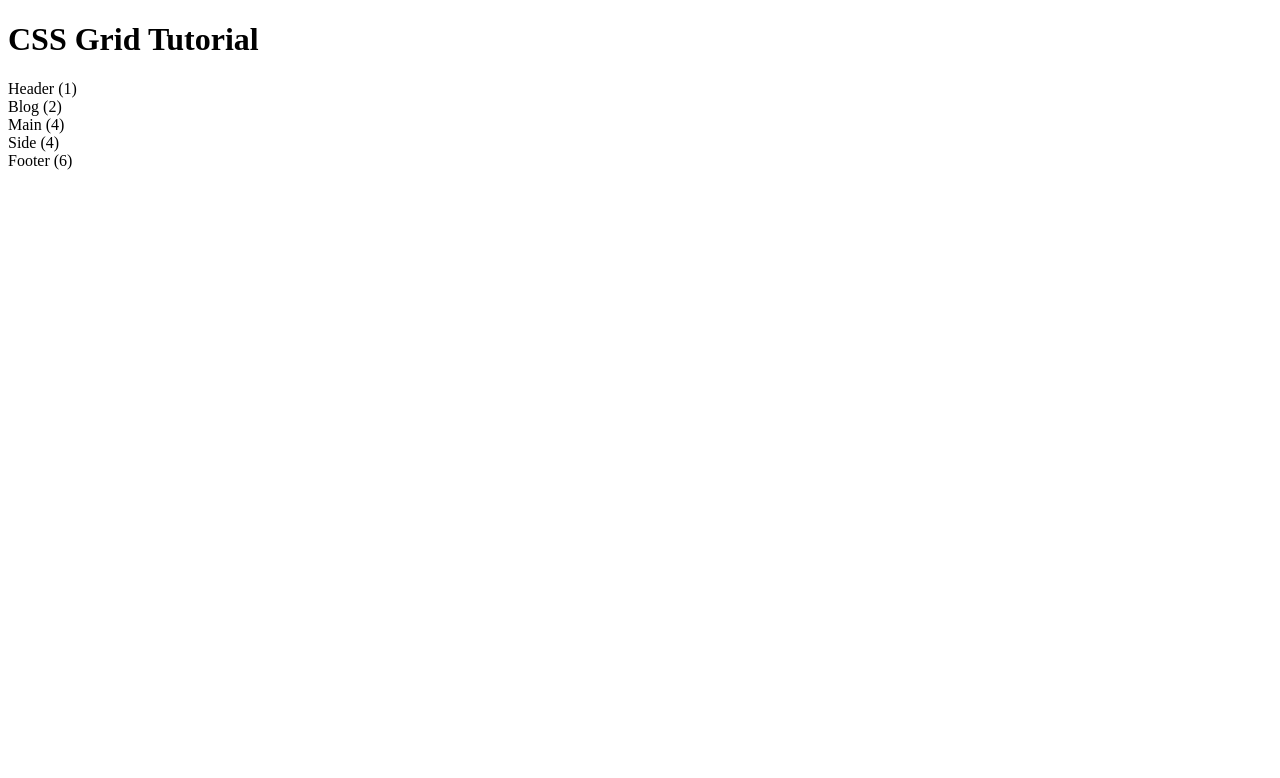
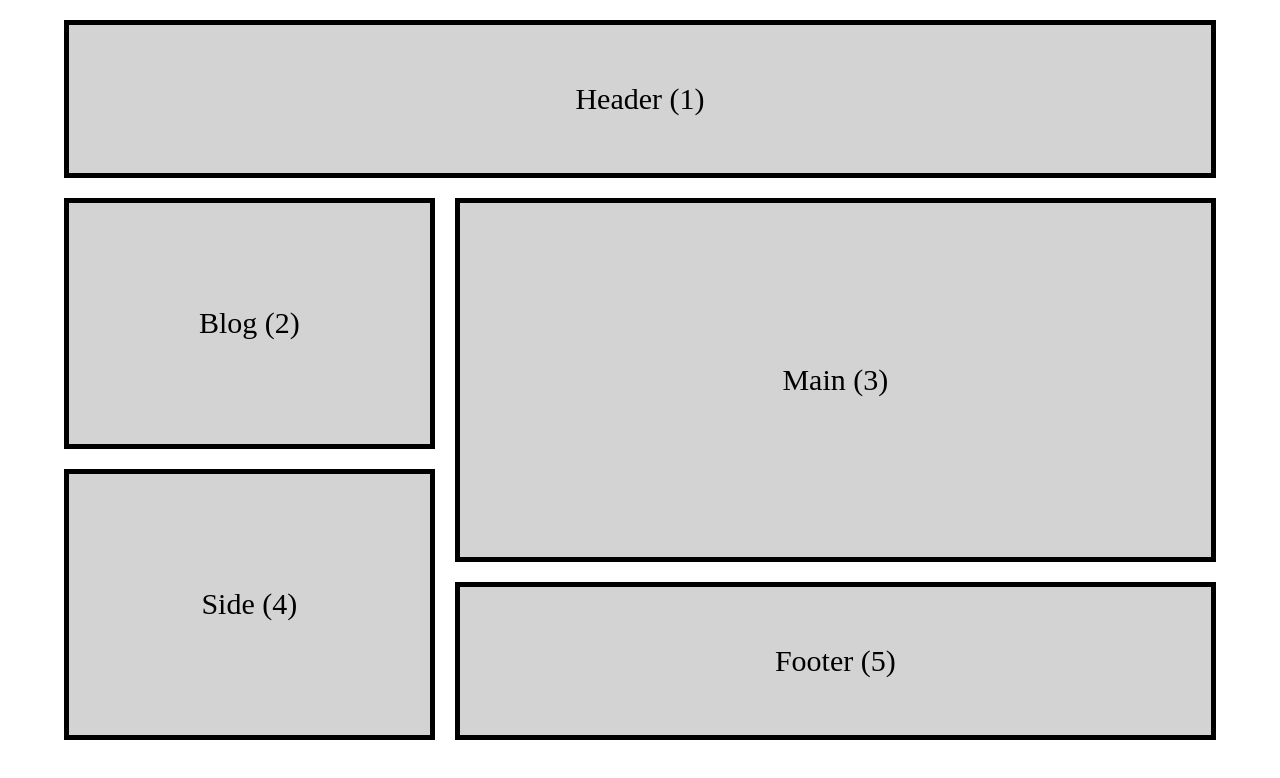
Before and after one commit to annanana77/RTU-DH-Autumn-2025-WEB, a plain HTML site: page cssgridtut.html in a window 1280 px wide. Drawn offline with Linux system fonts and the light colour scheme.

Commit message:
grid added

```diff
--- a/cssgridtut.html
+++ b/cssgridtut.html
@@ -7,14 +7,12 @@
     <link rel="stylesheet" href="style/cssgrid.css">
     </head>
     <body>
-
-        <h1>CSS Grid Tutorial</h1>
-        <div class="grid-container">
+        <div class="grid">
             <div class="box1">Header (1)</div>
             <div class="box2">Blog (2)</div>
-            <div class="box3">Main (4)</div>
+            <div class="box3">Main (3)</div>
             <div class="box4">Side (4)</div>
-            <div class="box5">Footer (6)</div>
+            <div class="box5">Footer (5)</div>
         </div>
     </body>
 </html>
--- a/style/cssgrid.css
+++ b/style/cssgrid.css
@@ -0,0 +1,76 @@
+* {
+    box-sizing: border-box;
+    margin: 0;
+    padding: 0;
+    font-size: 30px;
+}
+
+[class^="box"]{
+    display: grid;
+    border: 5px solid black;
+    background-color: lightgray;
+    padding: 10px;
+    place-items: center;
+}
+
+.grid{
+    height: 90vh;
+    width: 90%;
+    margin: 20px auto;
+    display: grid;
+    gap: 20px;
+    grid-template-columns: repeat(12, 1fr);
+    grid-template-areas:
+    "h h h h  h h h h  h h h h"
+    "b b b b  b b b b  b b b b"
+    "m m m m  m m m m  m m m m"
+    "s s s s  s s s s  s s s s"
+    "f f f f  f f f f  f f f f";
+}
+.grid .box1{
+grid-area: h;
+}
+.grid .box2{
+grid-area: b;
+}
+.grid .box3{
+grid-area: m;
+}
+.grid .box4{
+grid-area: s;
+}
+.grid .box5{
+grid-area: f;
+}
+
+@media (min-width:768px){
+    .grid{
+        height: 90vh;
+        width: 90%;
+        margin: 20px auto;
+        display: grid;
+        gap: 20px;
+        grid-template-columns: repeat(12, 1fr);
+        grid-template-areas:
+        "h h h h  h h h h  h h h h"
+        "b b b b  m m m m  m m m m"
+        "b b b b  m m m m  m m m m"
+        "s s s s  m m m m  m m m m"
+        "s s s s  f f f f  f f f f";
+    }
+    .grid .box1{
+    grid-area: h;
+    }
+    .grid .box2{
+    grid-area: b;
+    }
+    .grid .box3{
+    grid-area: m;
+    }
+    .grid .box4{
+    grid-area: s;
+    }
+    .grid .box5{
+    grid-area: f;
+    }
+}
```
